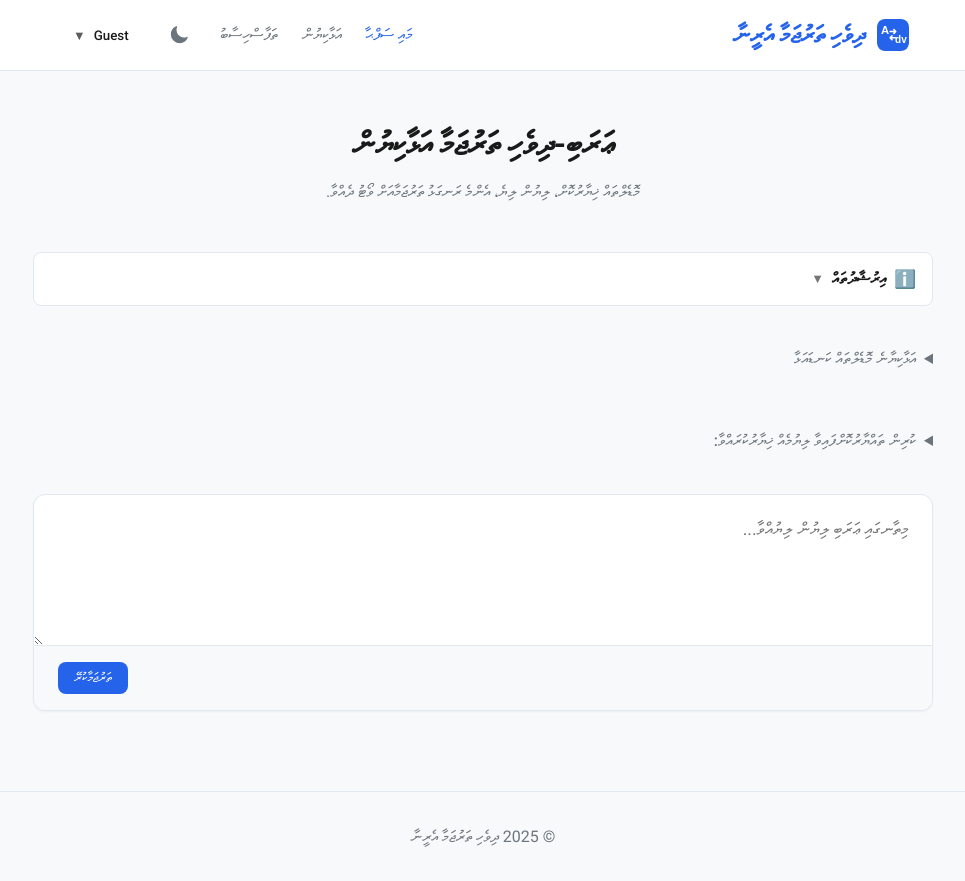
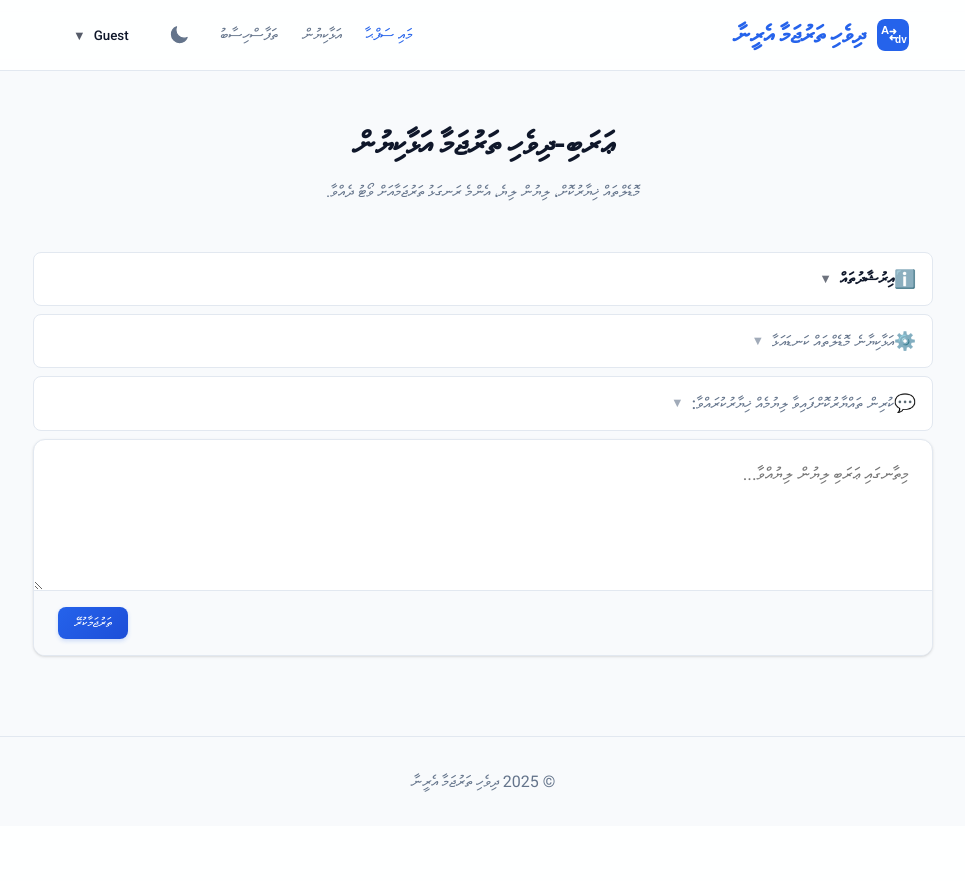
Before and after one commit to maaldheefee/dhivehi-translation-arena, a Flask app: page / in a window 1280 px wide. Shown: the whole page, without its empty margins (157-1122 px from the left). After the commit the page ends 792 px from the top, so only its background shows below. Run offline with Flask 3, Linux system fonts and the light colour scheme; data that the repository does not hold is empty; some libraries are stand-ins or nearby versions; some web fonts are replaced.

Commit message:
UI Polish: Premium styling, combined controls card, and localization fixes

```diff
--- a/app/i18n.py
+++ b/app/i18n.py
@@ -28,6 +28,7 @@
         "loading_translations": "Generating translations...",
         "stats_title": "Statistics - Dhivehi Translation Arena",
         "stats_header": "Model Performance Dashboard",
+        "stats_subheader": "Detailed tracking of model performance, costs, and ratings.",
         "stats_table_header": "Detailed Breakdown",
         "cost_breakdown_header": "Cost Breakdown per Model",
         "rank": "Rank",
@@ -89,6 +90,18 @@
         "force_include_model": "Force Include Model",
         "filter_description": "Comparison pairs will include at least one of the selected models.",
         "apply_filters": "Apply Filters",
+        "clear_all": "Clear All",
+        "option_a": "Option A",
+        "option_b": "Option B",
+        "vs_badge": "VS",
+        "stats_submitted": "Comparisons submitted",
+        "stats_remaining": "remaining",
+        "auth_required": "Authentication required. Please login.",
+        "retry_success": "Retry successful!",
+        "no_translations_copy": "No translations to copy",
+        "json_copied": "JSON data copied!",
+        "failed_copy": "Failed to copy data",
+        "analysis_prompt_copied": "Analysis prompt and data copied!",
     },
     "dv": {
         "title": "ދިވެހި ތަރުޖަމާ އެރީނާ",
@@ -119,6 +132,7 @@
         "loading_translations": "ތަރުޖަމާތައް އުފައްދަނީ...",
         "stats_title": "ތަފާސްހިސާބު - ދިވެހި ތަރުޖަމާ އެރީނާ",
         "stats_header": "މޮޑެލްތަކުގެ ފެންވަރުގެ ތަފާސްހިސާބު",
+        "stats_subheader": "މޮޑެލްތަކުގެ ޚަރަދާއި، ރޭޓިންގ އަދި ފެންވަރުގެ ތަފްސީލު.",
         "stats_table_header": "ތަފްސީލު ހިސާބުތައް",
         "cost_breakdown_header": "މޮޑެލްތަކުގެ ޚަރަދު ތަފްސީލު",
         "rank": "ރޭންކް",
@@ -178,7 +192,19 @@
         "budget_exceeded": "ބަޖެޓް ހުސްވެއްޖެ",
         "filter_models": "މޮޑެލް ފިލްޓަރ ކުރޭ",
         "force_include_model": "މި މޮޑެލްތައް ހިމަނާ",
-        "filter_description": "އަޅާކިޔާ ޕެއަރ ތަކުގައި މަދުވެގެން މިތަނުން އެއް މޮޑެލް ހިމެނޭނެ.",
+        "filter_description": "އަޅާކިޔާ ޖޯޑުތަކުގައި މިއިން މޮޑެލް ހިމެނޭނެ.",
         "apply_filters": "ފިލްޓަރ",
+        "clear_all": "ހުރިހާ ފިލްޓަރެއް ފޮހެލާ",
+        "option_a": "އޭ (A)",
+        "option_b": "ބީ (B)",
+        "vs_badge": "VS",
+        "stats_submitted": "ހުށަހެޅުނު އަޅާކިޔުން",
+        "stats_remaining": "ބާކީ ހުރި",
+        "auth_required": "ލޮގިން ވެލައްވާ.",
+        "retry_success": "އަލުން ރަނގަޅުކުރެވިއްޖެ!",
+        "no_translations_copy": "ކޮޕީކުރާނެ އެއްޗެއް ނެތް",
+        "json_copied": "JSON ކޮޕީކުރެވިއްޖެ!",
+        "failed_copy": "ކޮޕީ ނުކުރެވުނު",
+        "analysis_prompt_copied": "އެނަލިސިސް ޕްރޮމްޕްޓް ކޮޕީކުރެވިއްޖެ!",
     },
 }
--- a/static/css/styles.css
+++ b/static/css/styles.css
@@ -1,38 +1,43 @@
 /* CSS Variables & Theme */
 :root {
     /* Light Theme (Default) */
-    --bg-body: #f8f9fa;
+    --bg-body: #f8fafc;
     --bg-card: #ffffff;
-    --bg-header: #ffffff;
-    --text-primary: #1a1a1a;
-    --text-secondary: #6c757d;
+    --bg-header: rgba(255, 255, 255, 0.85);
+    --text-primary: #0f172a;
+    --text-secondary: #64748b;
     --border-color: #e2e8f0;
     --primary-color: #2563eb;
     --primary-hover: #1d4ed8;
-    --danger-color: #dc2626;
-    --success-color: #16a34a;
-    --shadow-sm: 0 1px 2px 0 rgb(0 0 0 / 0.05);
+    --danger-color: #ef4444;
+    --success-color: #10b981;
+    --shadow-sm: 0 1px 3px 0 rgb(0 0 0 / 0.1), 0 1px 2px -1px rgb(0 0 0 / 0.1);
     --shadow-md: 0 4px 6px -1px rgb(0 0 0 / 0.1), 0 2px 4px -2px rgb(0 0 0 / 0.1);
+    --shadow-lg: 0 10px 15px -3px rgb(0 0 0 / 0.1), 0 4px 6px -4px rgb(0 0 0 / 0.1);
     --radius-md: 0.5rem;
     --radius-lg: 0.75rem;
     --font-heading: 'Tharujamaanu', 'Roboto', sans-serif;
     --font-body: 'Tharujamaanu', 'Roboto', sans-serif;
 
-    --transition-fast: 0.2s ease;
+    --transition-fast: 0.2s cubic-bezier(0.4, 0, 0.2, 1);
+    --glass-bg: rgba(255, 255, 255, 0.7);
+    --glass-border: rgba(255, 255, 255, 0.5);
 }
 
 [data-theme="dark"] {
     /* Dark Theme */
-    --bg-body: #121212;
-    --bg-card: #1e1e1e;
-    --bg-header: #1e1e1e;
-    --text-primary: #e5e5e5;
-    --text-secondary: #a3a3a3;
-    --border-color: #2c2c2c;
+    --bg-body: #0f172a;
+    --bg-card: #1e293b;
+    --bg-header: rgba(30, 41, 59, 0.85);
+    --text-primary: #f1f5f9;
+    --text-secondary: #94a3b8;
+    --border-color: #334155;
     --primary-color: #3b82f6;
-    --primary-hover: #2563eb;
+    --primary-hover: #60a5fa;
     --shadow-sm: 0 1px 2px 0 rgb(0 0 0 / 0.3);
     --shadow-md: 0 4px 6px -1px rgb(0 0 0 / 0.4);
+    --glass-bg: rgba(30, 41, 59, 0.7);
+    --glass-border: rgba(255, 255, 255, 0.1);
 }
 
 /* Reset & Base */
@@ -66,6 +71,8 @@
 /* Header */
 .app-header {
     background-color: var(--bg-header);
+    backdrop-filter: blur(12px);
+    -webkit-backdrop-filter: blur(12px);
     border-bottom: 1px solid var(--border-color);
     padding: 1rem 0;
     position: sticky;
@@ -220,12 +227,14 @@
 }
 
 .btn.primary {
-    background-color: var(--primary-color);
+    background: linear-gradient(135deg, var(--primary-color), var(--primary-hover));
     color: white;
+    box-shadow: 0 2px 4px rgba(37, 99, 235, 0.2);
 }
 
 .btn.primary:hover {
-    background-color: var(--primary-hover);
+    box-shadow: 0 4px 6px rgba(37, 99, 235, 0.3);
+    transform: translateY(-1px);
 }
 
 .btn.secondary {
--- a/static/js/main.js
+++ b/static/js/main.js
@@ -1,3 +1,13 @@
+    // --- Localization Helper ---
+    function t(key, params = {}) {
+        let text = window.translations && window.translations[key] ? window.translations[key] : key;
+        for (const [k, v] of Object.entries(params)) {
+             text = text.replace(`{${k}}`, v);
+        }
+        return text;
+    }
+    window.t = t;
+
 document.addEventListener('DOMContentLoaded', function() {
     // --- Configuration & Elements ---
     const elements = {
@@ -30,15 +40,6 @@
     let eventSource = null;
     let currentTotalCost = 0;
     let seenHashes = new Set();
-
-    // --- Localization Helper ---
-    function t(key, params = {}) {
-        let text = window.translations && window.translations[key] ? window.translations[key] : key;
-        for (const [k, v] of Object.entries(params)) {
-             text = text.replace(`{${k}}`, v);
-        }
-        return text;
-    }
 
     // --- Initialization ---
     initTheme();
--- a/templates/base.html
+++ b/templates/base.html
@@ -106,6 +106,9 @@
         </div>
     </footer>
 
+    <script>
+        window.translations = {{ translations | tojson }};
+    </script>
     <script src="{{ url_for('static', filename='js/main.js') }}"></script>
     {% block scripts %}{% endblock %}
 </body>
--- a/templates/index.html
+++ b/templates/index.html
@@ -9,11 +9,13 @@
         <p>{{ _('main_subheader') }}</p>
     </div>
 
-    <div class="info-section">
+    <div class="controls-card">
         <details class="info-details clean-details">
             <summary class="info-summary clean-summary">
-                <span class="summary-icon">ℹ️</span>
-                <span>{{ _('instructions_header') }}</span>
+                <div class="summary-left" style="display:flex; align-items:center;">
+                    <span class="summary-icon">ℹ️</span>
+                    <span>{{ _('instructions_header') }}</span>
+                </div>
                 <span class="chevron">▼</span>
             </summary>
             <div class="info-content">
@@ -31,11 +33,15 @@
                 </div>
             </div>
         </details>
-    </div>
 
-    <div class="advanced-options">
-         <details class="options-details">
-            <summary class="options-summary">{{ _('configure_models') }}</summary>
+         <details class="options-details clean-details">
+            <summary class="options-summary clean-summary">
+                <div class="summary-left" style="display:flex; align-items:center;">
+                    <span class="summary-icon">⚙️</span>
+                    <span>{{ _('configure_models') }}</span>
+                </div>
+                <span class="chevron">▼</span>
+            </summary>
             <div class="options-content">
                 <h4>{{ _('select_models_prompt') }}</h4>
                 <div id="model-selection-checkboxes" class="model-grid" dir="ltr">
@@ -43,12 +49,16 @@
                 </div>
             </div>
         </details>
-    </div>
 
-    <div class="predefined-queries-section">
-         <details class="queries-details">
-            <summary class="queries-summary">{{ _('predefined_queries_header') }}</summary>
-             <div class="query-chips">
+         <details class="queries-details clean-details">
+            <summary class="queries-summary clean-summary">
+                <div class="summary-left" style="display:flex; align-items:center;">
+                    <span class="summary-icon">💬</span>
+                    <span>{{ _('predefined_queries_header') }}</span>
+                </div>
+                <span class="chevron">▼</span>
+            </summary>
+             <div class="query-chips" style="padding: 1.25rem; border-top: 1px solid var(--border-color);">
                 {% for query in predefined_queries %}
                 <button class="chip" data-query="{{ query }}">{{ query }}</button>
                 {% endfor %}
@@ -140,7 +150,5 @@
 {% endblock %}
 
 {% block scripts %}
-<script>
-    window.translations = {{ translations | tojson }};
-</script>
+
 {% endblock %}
```
Also changed, not shown: CHANGES.md (+12 -4 lines), static/js/compare.js (+4 -4 lines), templates/compare.html (+7 -7 lines).
